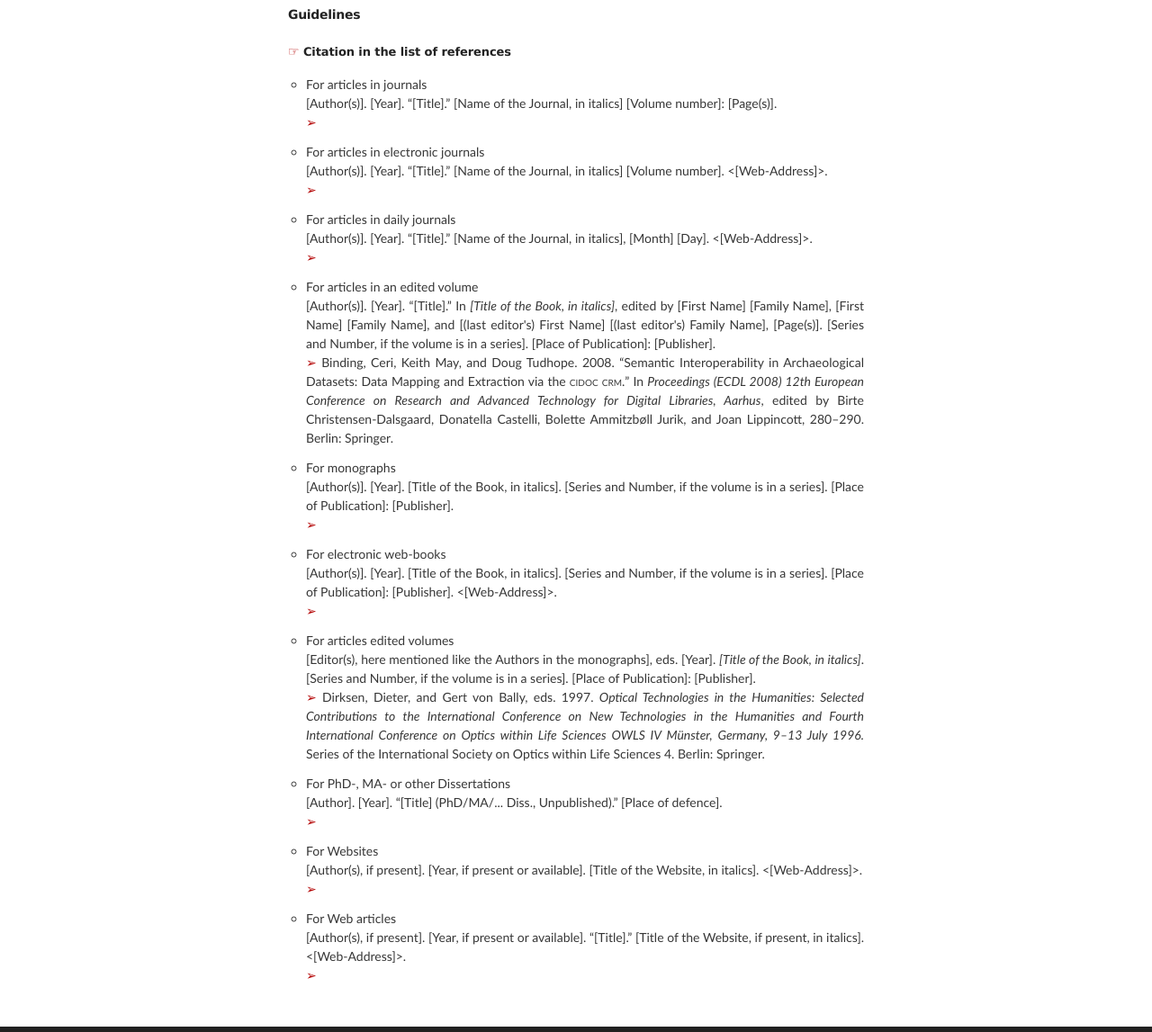
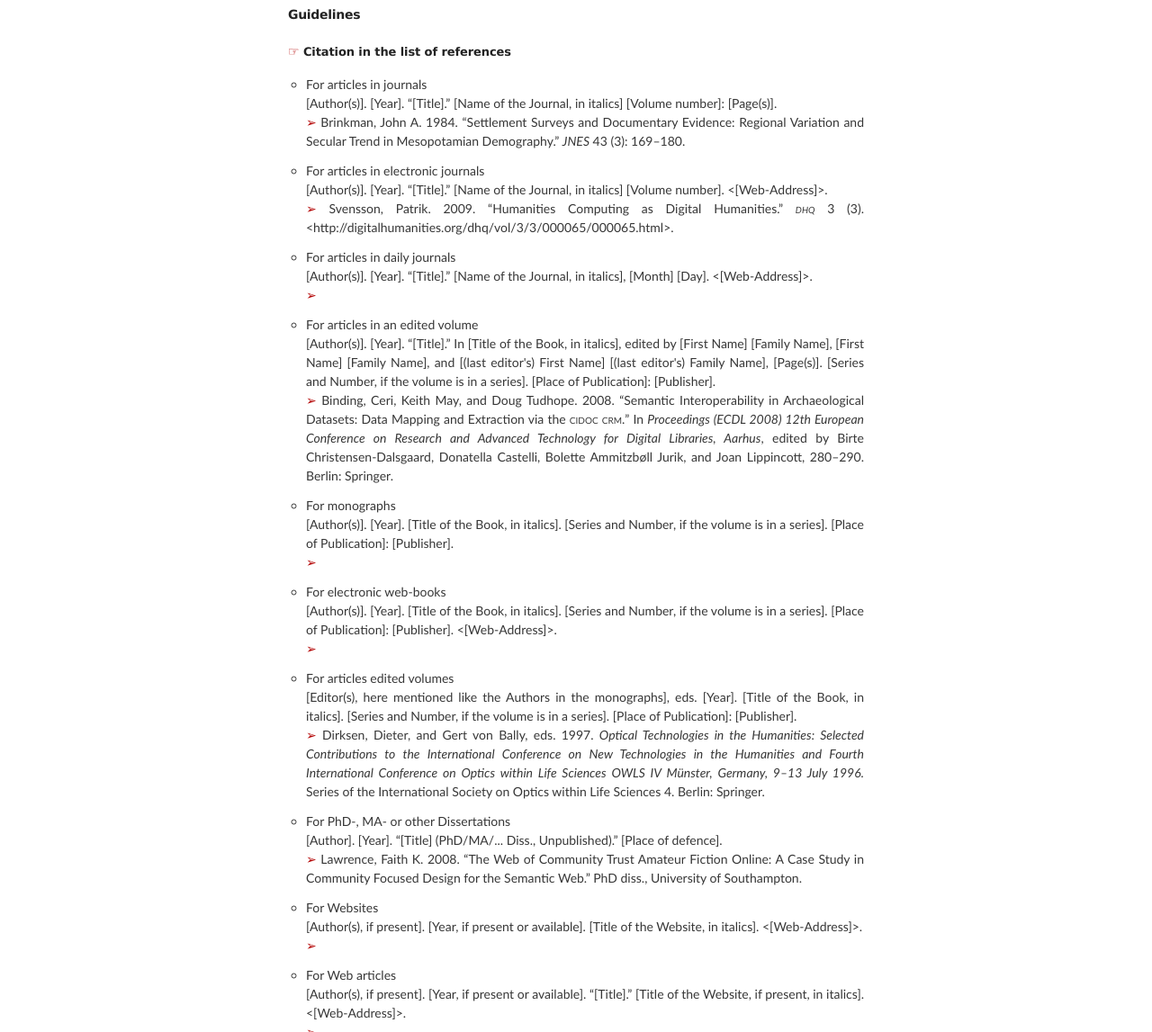
Before and after one commit to vbigot-juloux/ane-research-humanities, a Jekyll site: the page built from docs/Guidelines.md, in a window 1280 px wide and 1400 px high, cut to the strip 202-1349 px from the top of the window. Shown: the whole strip at 90% size. Built offline with Jekyll 4.4.1, drawn with Linux system fonts in a browser that asks for light colours; the repository's description, which GitHub fills in, is left out.

Commit message:
Update Guidelines.md

```diff
--- a/docs/Guidelines.md
+++ b/docs/Guidelines.md
@@ -10,18 +10,18 @@ layout: default
 <ul style="list-style-type: circle;">
 <li style="padding-bottom: 12px; text-align: justify">For articles in journals<br />
 [Author(s)]. [Year]. “[Title].” [Name of the Journal, in italics] [Volume number]: [Page(s)].<br />
-<span style="color:#b30000; font-size: 14px;">&#x27A2;</span> </li>
+<span style="color:#b30000; font-size: 14px;">&#x27A2;</span> Brinkman, John A. 1984. “Settlement Surveys and Documentary Evidence: Regional Variation and Secular Trend in Mesopotamian Demography.” <span style="font-variant: small-caps"><em>JNES</em></span> 43 (3): 169–180.</li>
 
 <li style="padding-bottom: 12px; text-align: justify">For articles in electronic journals<br />
 [Author(s)]. [Year]. “[Title].” [Name of the Journal, in italics] [Volume number]. <[Web-Address]>.<br />
-<span style="color:#b30000; font-size: 14px;">&#x27A2;</span> </li>
+<span style="color:#b30000; font-size: 14px;">&#x27A2;</span> Svensson, Patrik. 2009. “Humanities Computing as Digital Humanities.” <span style="font-variant: small-caps"><em>dhq</em></span> 3 (3). <http://digitalhumanities.org/dhq/vol/3/3/000065/000065.html>.</li>
 
 <li style="padding-bottom: 12px; text-align: justify">For articles in daily journals<br />
 [Author(s)]. [Year]. “[Title].” [Name of the Journal, in italics], [Month] [Day]. <[Web-Address]>.<br />
 <span style="color:#b30000; font-size: 14px;">&#x27A2;</span> </li>
 
 <li style="padding-bottom: 12px; text-align: justify">For articles in an edited volume<br />
-  [Author(s)]. [Year]. “[Title].” In <em>[Title of the Book, in italics]</em>, edited by [First Name] [Family Name], [First Name] [Family Name], and [(last editor's) First Name] [(last editor's) Family Name], [Page(s)]. [Series and Number, if the volume is in a series]. [Place of Publication]: [Publisher].<br />
+  [Author(s)]. [Year]. “[Title].” In [Title of the Book, in italics], edited by [First Name] [Family Name], [First Name] [Family Name], and [(last editor's) First Name] [(last editor's) Family Name], [Page(s)]. [Series and Number, if the volume is in a series]. [Place of Publication]: [Publisher].<br />
   <span style="color:#b30000; font-size: 14px;">&#x27A2;</span> Binding, Ceri, Keith May, and Doug Tudhope. 2008. “Semantic Interoperability in Archaeological Datasets: Data Mapping and Extraction via the <span style="font-variant: small-caps">cidoc crm.</span>” In <em>Proceedings (ECDL 2008) 12th European Conference on Research and Advanced Technology for Digital Libraries, Aarhus</em>, edited by Birte Christensen-Dalsgaard, Donatella Castelli, Bolette Ammitzbøll Jurik, and Joan Lippincott, 280–290. Berlin: Springer.</li>
 
 <li style="padding-bottom: 12px; text-align: justify">For monographs<br />
@@ -33,12 +33,12 @@ layout: default
 <span style="color:#b30000; font-size: 14px;">&#x27A2;</span> </li>
 
 <li style="padding-bottom: 12px; text-align: justify">For articles edited volumes<br />
-[Editor(s), here mentioned like the Authors in the monographs], eds. [Year]. <em>[Title of the Book, in italics]</em>. [Series and Number, if the volume is in a series]. [Place of Publication]: [Publisher].<br />
-<span style="color:#b30000; font-size: 14px;">&#x27A2;</span> Dirksen, Dieter, and Gert von Bally, eds. 1997. <em>Optical  Technologies in the Humanities: Selected Contributions to the International Conference on New Technologies in the Humanities and Fourth International Conference on Optics within Life Sciences OWLS IV Münster, Germany, 9–13 July 1996.</em> Series of the International Society on Optics within Life Sciences 4. Berlin: Springer.</li>
+[Editor(s), here mentioned like the Authors in the monographs], eds. [Year]. [Title of the Book, in italics]. [Series and Number, if the volume is in a series]. [Place of Publication]: [Publisher].<br />
+<span style="color:#b30000; font-size: 14px;">&#x27A2;</span> Dirksen, Dieter, and Gert von Bally, eds. 1997. <em>Optical  Technologies in the Humanities: Selected Contributions to the International Conference on New Technologies in the Humanities and Fourth International Conference on Optics within Life Sciences <span style="font-variant: small-caps">OWLS</span> IV Münster, Germany, 9–13 July 1996.</em> Series of the International Society on Optics within Life Sciences 4. Berlin: Springer.</li>
 
 <li style="padding-bottom: 12px; text-align: justify">For PhD-, MA- or other Dissertations<br />
 [Author]. [Year]. “[Title] (PhD/MA/... Diss., Unpublished).” [Place of defence].<br />
-<span style="color:#b30000; font-size: 14px;">&#x27A2;</span> </li>
+<span style="color:#b30000; font-size: 14px;">&#x27A2;</span> Lawrence, Faith K. 2008. “The Web of Community Trust Amateur Fiction Online: A Case Study in Community Focused Design for the Semantic Web.” PhD diss., University of Southampton.</li>
 
 <li style="padding-bottom: 12px; text-align: justify">For Websites<br />
 [Author(s), if present]. [Year, if present or available]. [Title of the Website, in italics]. <[Web-Address]>.<br />
```
